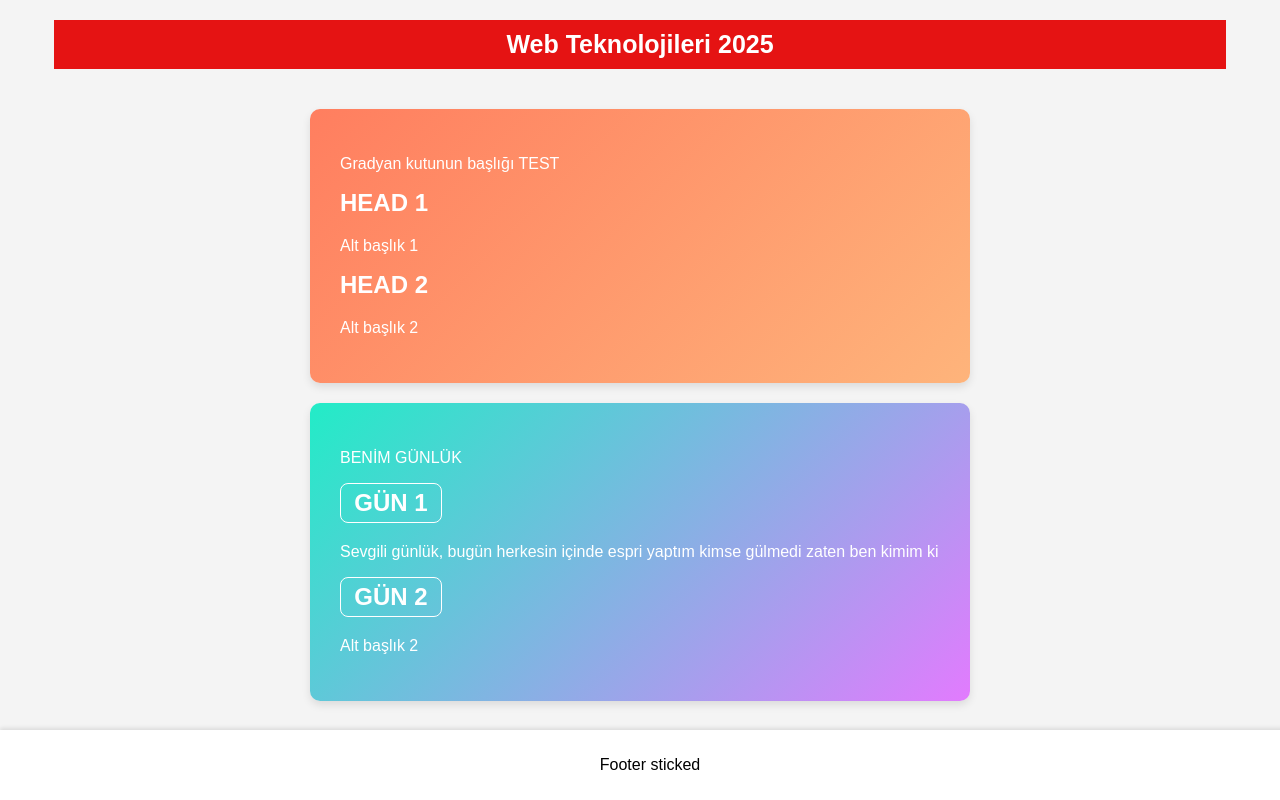
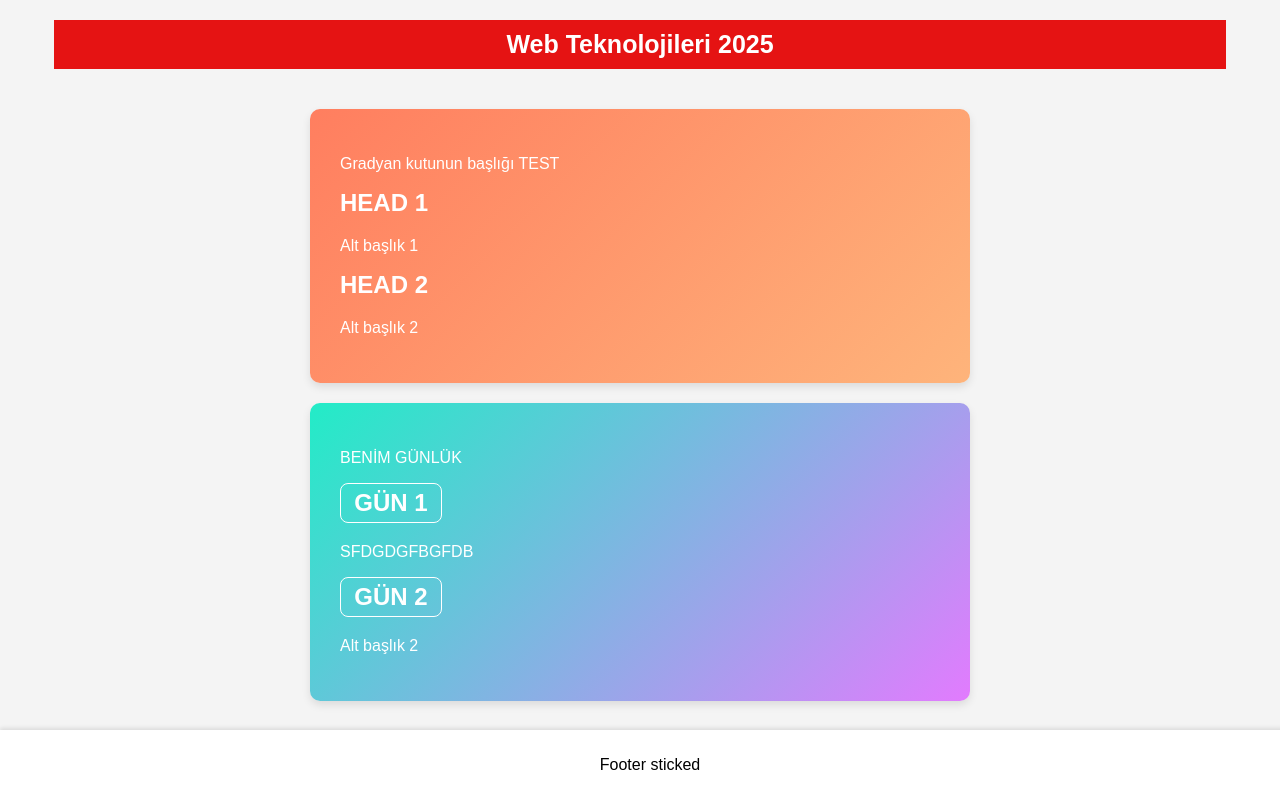
Before and after one commit to baverarslanargun/baverarslan240101014, a plain HTML site: page week5.html in a window 1280 px wide. Drawn offline with Linux system fonts and the light colour scheme.

Commit message:
Update week5.html

```diff
--- a/week5.html
+++ b/week5.html
@@ -21,7 +21,7 @@
         <section class="kart2">
             <p>BENİM GÜNLÜK</p>
             <h2>GÜN 1</h2>
-            <p>Sevgili günlük, bugün herkesin içinde espri yaptım kimse gülmedi zaten ben kimim ki</p>
+            <p>SFDGDGFBGFDB</p>
             <h2>GÜN 2</h2>
             <p>Alt başlık 2</p>
         </section>
```
